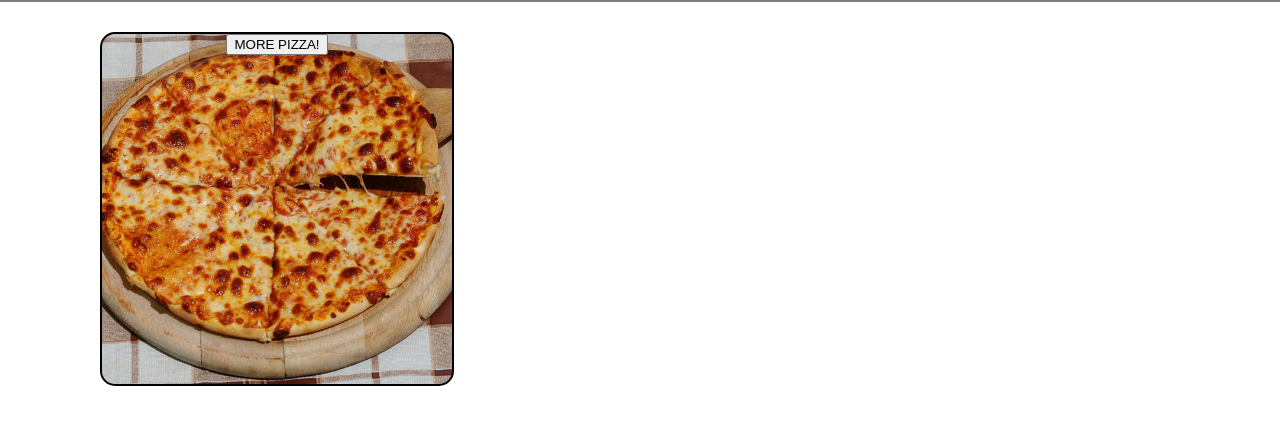
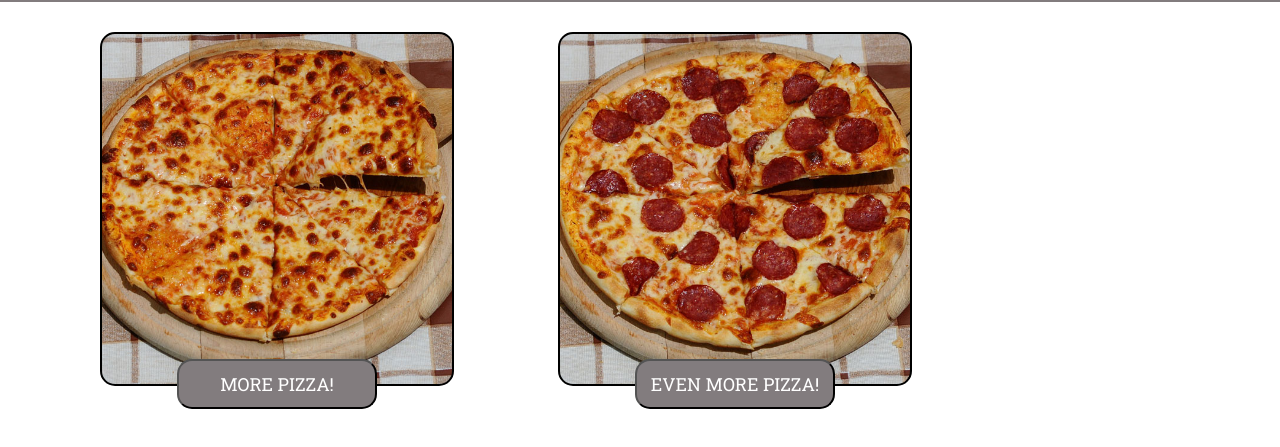
Before and after one commit to candigyrl/super-pizza, a plain HTML site: page index.html in a window 1280 px wide. Both pictures are taken after a click on the button "MORE PIZZA!". Shown: the part 141-588 px from the top of the page. Drawn offline with Linux system fonts and the light colour scheme.

Commit message:
Adds JS event to hide/show pizza and event to order pizza online

```diff
--- a/index.html
+++ b/index.html
@@ -19,19 +19,21 @@
 
         <div class="pizza-pie" id="cheese">
 
-          <button type="button" name="button1">MORE PIZZA!</button>
+          <button type="button" id="button1">MORE PIZZA!</button>
 
         </div>
 
 
         <div class="pizza-pie" id="pepperoni">
 
-          <button type="button" name="button1">EVEN MORE PIZZA!</button>
+          <button type="button" id="button2">EVEN MORE PIZZA!</button>
 
         </div>
 
 
         <div class="pizza-pie" id="mushroom">
+
+            <button type="button" id="button3">ORDER HERE!</button>
 
         </div>
 
--- a/main.js
+++ b/main.js
@@ -1,2 +1,22 @@
+//hide pepperoni and mushroom pizza
 document.getElementById("pepperoni").classList.add("hide");
 document.getElementById("mushroom").classList.add("hide");
+
+//add event to show pepperoni pizza
+
+document.getElementById("button1").addEventListener("click", function() {
+  document.getElementById("pepperoni").classList.add("show");
+  document.getElementById("button2").classList.add("show");
+});
+
+//add event to show nmushroom pizza
+
+document.getElementById("button2").addEventListener("click", function() {
+  document.getElementById("mushroom").classList.add("show");
+});
+
+//add event to go to open the menu
+
+document.getElementById("button3").addEventListener("click", function(){
+    window.open("http://www.latraviatapizzany.com/");
+});
--- a/style.css
+++ b/style.css
@@ -69,10 +69,26 @@ main{
     background-size: cover;
 }
 
+/*Styling for buttons*/
+button {
+  position: relative;
+  bottom: -325px;
+  height: 50px;
+  width: 200px;
+  background-color: #827C7E;
+  color: white;
+  border-radius: 15px;
+  font-family: 'Roboto Slab', serif;
+  font-size: 18px;
+}
+
+button:hover { background-color:#727272;}
+button:focus { outline: none;}
+
 .hide {
   display: none;
 }
 
 .show {
-  display: block;
+  display: inline-block;
 }
```
